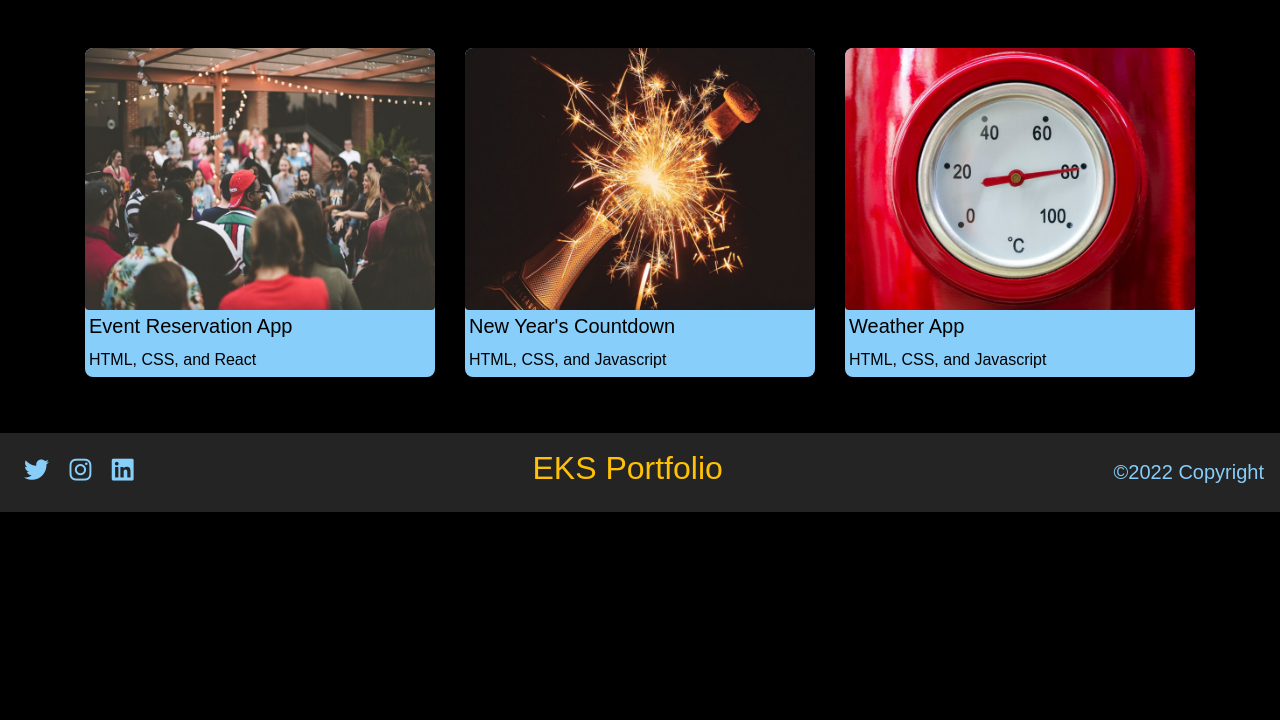
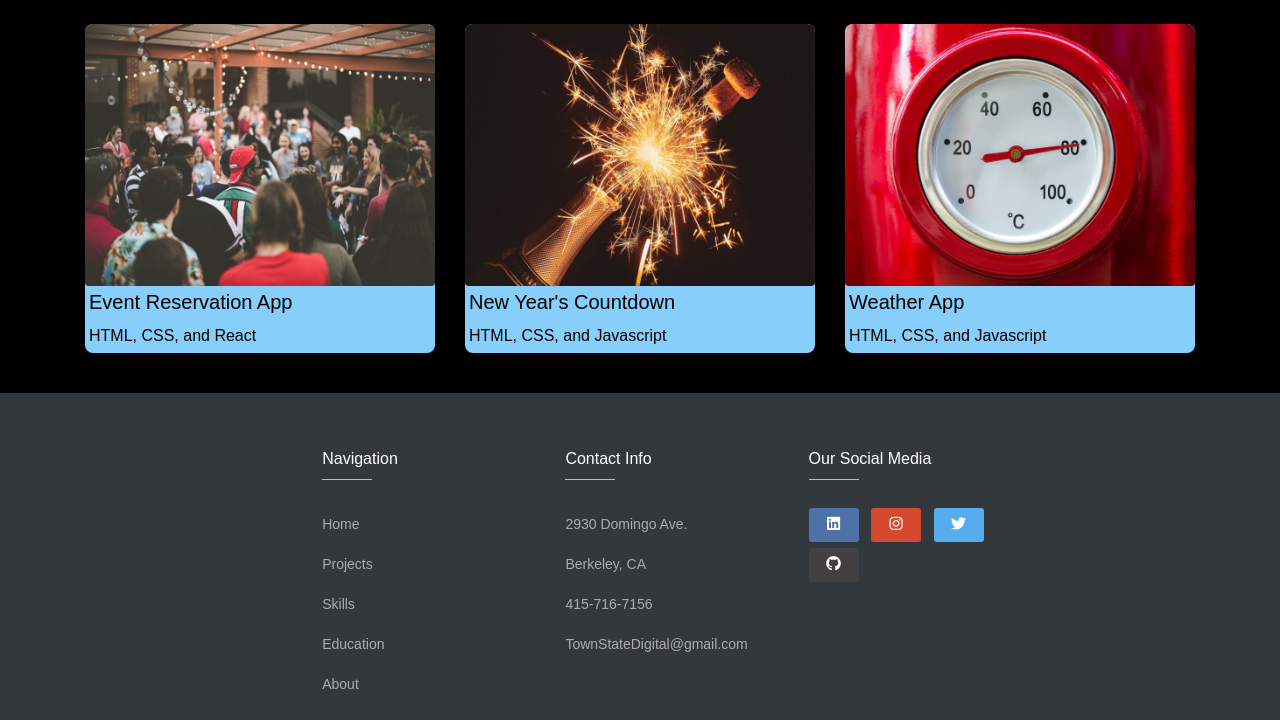
Before and after one commit to EKenjiSalem/EKS-Portfolio, a plain HTML site: page Portfolio/ProjectGallery.html in a window 1280 px wide. Shown: the part 1356-2076 px from the top of the page. Before the commit the page ends 1868 px from the top, so only its background shows below. Drawn offline with nearby package versions, Linux system fonts and the light colour scheme.

Commit message:
Add files via upload

```diff
--- a/Portfolio/CSS/Portfolio.css
+++ b/Portfolio/CSS/Portfolio.css
@@ -70,7 +70,7 @@ body {
 }
 
 .navbar-toggler {
-  border: 3px solid navy;
+  border: 2px solid black;
   padding: 3px;
 }
 
@@ -131,8 +131,12 @@ body {
 }
 
 .search-btn:hover {
-  color: navy;
+  color: black;
   background: #191919;
+}
+
+.navbar-toggler {
+  outline: #000;
 }
 
 /* Carousel/Banner */
@@ -424,6 +428,11 @@ a {
   border-radius: .5em;
 }
 
+.portfoilioimg {
+  padding-top: 5px;
+}
+
+
 
 
 /* .img-container:hover { */
@@ -441,14 +450,10 @@ a {
   /* transform: scale(1); */
 /* } */
 
-.portfoilioimg {
-  padding-top: 5px;
-}
-
 
 /* Values */
 
-#values .text-uppercase {
+/* #values .text-uppercase {
   text-decoration: underline;
 }
 
@@ -480,7 +485,7 @@ a {
 .value:hover .value-number {
   color: #f1fffa;
   transform: scale(0.5);
-}
+} */
 
 
 /* Education */
@@ -659,7 +664,7 @@ h3 .credits {
 
 .card-profile .info-profile p {
   font-size: 22px;
-  padding: 10px 20px;
+  padding: 12px 20px;
   color: black;
 }
 
@@ -678,6 +683,93 @@ h3 .credits {
 
 /* Footer */
 
+.footer {
+  background-color: #33383c;
+  /* padding: 50px 0 30px;   */
+  padding-top: 2.5rem;
+  padding-left: 24%;
+}
+
+.footer-link a {
+  color: #acacac;
+  line-height: 40px;
+  font-size: 14px;
+  transition: all 0.5s;
+}
+
+.footer-link a:hover {
+  color: lightskyblue;
+}
+
+.footer-link i {
+
+}
+
+.contact-info {
+  color: #acacac;
+  font-size: 14px;
+}
+
+.footer-social-icon {
+  font-size: 15px;
+  height: 34px;
+  width: 50px;
+  line-height: 34px;
+  border-radius: 3px;
+  text-align: center;
+  display: inline-block;
+}
+
+.linkedin {
+  background-color: #4e71a8;
+  color: #ffffff;
+  min-width: 2rem;
+  padding: 5px;
+}
+
+.twitter {
+  background-color: #55acee;
+  color: #ffffff;
+  min-width: 2rem;
+  padding: 5px;
+}
+
+.instagram {
+  background-color: #d6492f;
+  color: #ffffff;
+  min-width: 2rem;
+  padding: 5px;
+}
+
+.github {
+  background-color: #424041;
+  color: #ffffff;
+  min-width: 2rem;
+  padding: 5px;
+}
+
+.footer-alt {
+  color: #acacac;
+}
+
+.footer-heading {
+  position: relative;
+  padding-bottom: 12px;
+}
+
+.footer-heading:after {
+  content: '';
+  width: 50px;
+  border-bottom: 1px solid #FFF;
+  position: absolute;
+  left: 0;
+  bottom: 0;
+  display: block;
+  border-bottom: 1px solid lightskyblue;
+}
+
+/* Footer */
+/*
 footer {
   background: #242424;
 }
@@ -694,13 +786,15 @@ footer {
 
 footer h5 {
   color: lightskyblue;
-}
+} */
 
 
-@media (max-width: 900px) {
+@media (max-width: 1200px) {
+
   .carousel-caption {
-    color: lightblue;
+    color: white;
   }
+
   .main {
     font-size: 36px;
     margin-top: 100px;
@@ -709,25 +803,51 @@ footer h5 {
 
    .banner-btn {
      margin-bottom: .5em;
-    }
    }
 
+   .footer {
+     padding-left: 5rem;
+   }
+  }
 
-@media (min-width: 320px) {
+@media(max-width: 768px) {
+  .footer .footer-heading {
+    margin-left: -5rem;
+  }
+}
+
+@media (max-width: 576px) {
+
+  .navbar-brand {
+    color: white;
+    border: 3px solid black;
+    font-size: 30px;
+    transition: all 2s;
+  }
+
+  .navbar-brand:hover {
+    background: black;
+    color: white;
+  }
+
+  .banner-btn {
+    margin-bottom: 3em;
+   }
 
   #gallery3 .img-container {
     margin-bottom: 1rem;
   }
+
   #gallery3 .img-container-1 {
     margin-bottom: -.5rem;
   }
+
   .card-profile {
-    height: 650px;
+    height: 725px;
+  }
+
+  .footer-link {
+    margin-left: -5rem;
+
   }
 }
-
-@media (min-width: 320px) {
-  .banner-btn {
-   margin-bottom: 3em;
-  }
-}
--- a/Portfolio/ProjectGallery.html
+++ b/Portfolio/ProjectGallery.html
@@ -4,7 +4,7 @@
     <!-- Required Meta Tags -->
   <meta charset="utf-8">
   <meta name="viewport" content="width=device-width, initial-scale=1, shrink-to-fit=no">
-  <meta name="theme-color" content="#000000" />
+  <meta name="theme-color" content="lightskyblue" />
   <!-- Bootstrap CSS -->
   <link rel="stylesheet" href="https://maxcdn.bootstrapcdn.com/bootstrap/4.0.0/css/bootstrap.min.css">
   <!--Main CSS-->
@@ -26,7 +26,7 @@
           <a href="https://www.linkedin.com/in/e-kenji-salem-65740831/" class="mx-2"><i class="fab fa-linkedin"></i></a>
           <a href="https://github.com/EKenjiSalem" class="mx-2"><i class="fab fa-github"></i></a>
         </div>
-        <h5 class="text-capitalize">EliasKSalemTech@gmail</h5>
+        <h5 class="text-capitalize">EliasK.SalemCode@gmail</h5>
       </div>
     </div>
   </div>
@@ -70,7 +70,7 @@
 
 <!-- Project Gallery -->
 <section id="gallery" class="my-3" class="bg-success">
-    <h1 class="text-center pg"> Project Gallery </h1>
+    <h1 class="text-center pg pt-4"> Project Gallery </h1>
     <p class="text-center pt"> Check out my projects - More on the Way!</p>
 </section>
 
@@ -219,23 +219,44 @@
      </div>
     </section>
 
-  <!--Footer-->
-  <footer class="container-fluid py-3 px-3">
+<!-- Footer -->
+<section class="footer" id="footer">
+  <div class="container">
     <div class="row">
-      <div class="col d-flex justify-content-between align-items-baseline">
-        <div class="footer-icons">
-          <a href="https://twitter.com/kenji_salem" class="mx-2"><i class="fab fa-twitter"></i></a>
-          <a href="https://www.instagram.com/lit_coder/" class="mx-2"><i class="fab fa-instagram"></i></a>
-          <a href="https://www.linkedin.com/in/e-kenji-salem-65740831/" class="mx-2"><i class="fab fa-linkedin"></i></a>
+      <div class="col-lg-3">
+          <h6 class="footer-heading text-white mt-3">Navigation</h6>
+          <ul class="list-unstyled footer-link mt-4">
+            <li><a href="#header ">Home</a></li>
+            <li><a href="#projects">Projects</a></li>
+            <li><a href="#skills">Skills</a></li>
+            <li><a href="#education">Education</a></li>
+            <li><a href="#about">About</a></li>
+          </ul>
+      </div>
+      <div class="col-lg-3">
+          <h6 class="footer-heading text-white mt-3">Contact Info</h6>
+          <ul class="list-unstyled  footer-link mt-4">
+            <li><a href="">2930 Domingo Ave.   </a></li>
+            <li><a href="">Berkeley, CA </a></li>
+            <li><a href="">415-716-7156</a></li>
+            <li><a href="">TownStateDigital@gmail.com</a></li>
+          </ul>
         </div>
-        <h2 class="text-warning"> EKS Portfolio </h2>
-        <!-- <a href="https://icons8.com/icon/40253/jquery">JQuery icon by Icons8</a> -->
-        <h5 class="text-capitalize foot-right">
-          &copy;2022 copyright
-        </h5>
+      <div class="col-lg-3">
+            <h6 class="footer-heading text-white mt-3"> Our Social Media </h6>
+            <ul class="list-unstyled footer-link mt-4">
+              <li class="list-inline-item"><a href="https://www.linkedin.com/in/e-kenji-salem-65740831/"><i class="fab linkedin footer-social-icon fa-linkedin pt-2"></i></i></a></li>
+              <li class="list-inline-item"><a href="https://www.instagram.com/lit_coder/"><i class="fab instagram footer-social-icon fa-instagram pt-2"></i></i></a></li>
+              <li class="list-inline-item"><a href="https://twitter.com/kenji_salem"><i class="fab twitter footer-social-icon fa-twitter pt-2"></i></i></a></li>
+              <li class="list-inline-item"><a href="https://github.com/EKenjiSalem"><i class="fab github footer-social-icon fa-github pt-2"></i></i></a></li>
+            </ul>
+          </div>
       </div>
     </div>
-  </footer>
+  </div>
+  </div>
+ </section>
+
 
     <!-- The javascript plugins, do not require an opening and closing script tag to operate -->
    <script src="https://code.jquery.com/jquery-3.4.1.slim.min.js"></script>
```
Also changed, not shown: Portfolio/index.html (+43 -48 lines).
